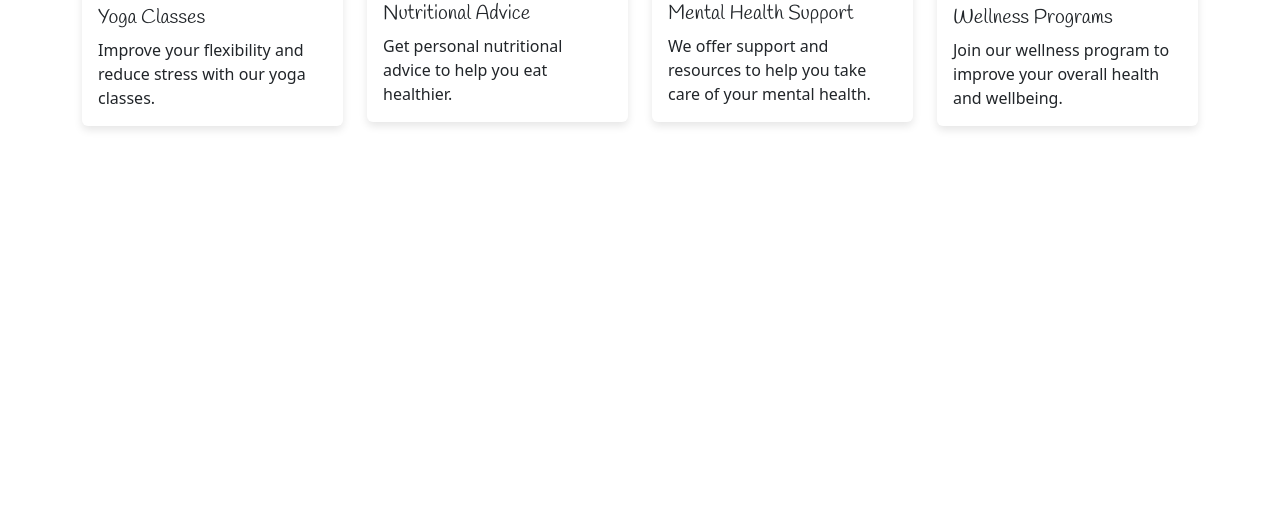
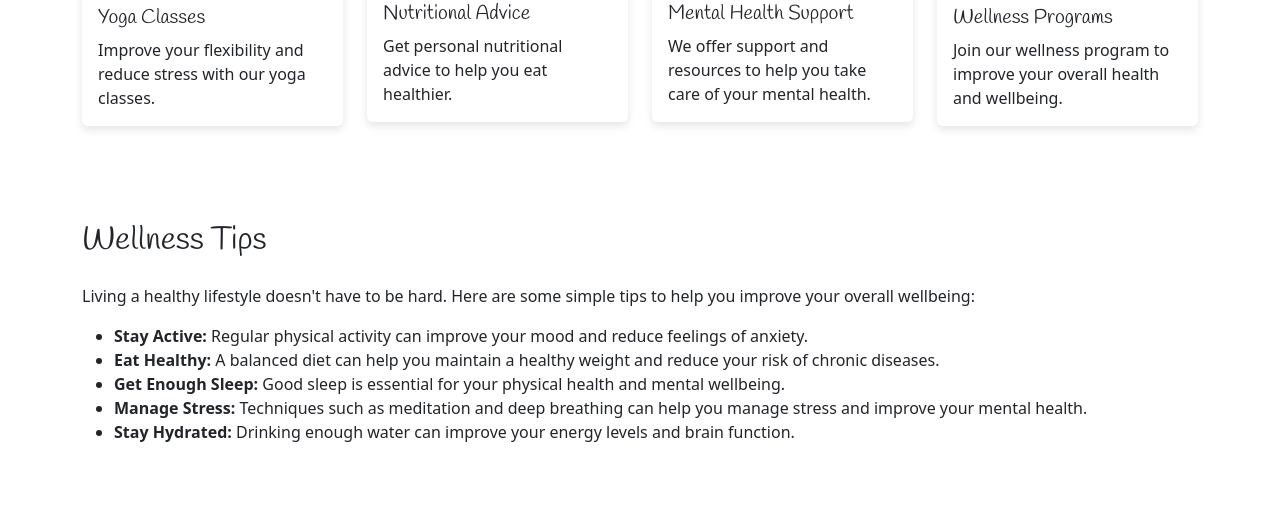
Before and after one commit to jeffchen1118/SEVEN_SEAS_SPA, a plain HTML site: page index.html in a window 1280 px wide. Shown: the part 778-1286 px from the top of the page. Before the commit the page ends 952 px from the top, so only its background shows below. Drawn offline with nearby package versions, Linux system fonts and the light colour scheme.

Commit message:
Feat: Add Wellness Tips section

```diff
--- a/index.html
+++ b/index.html
@@ -99,6 +99,21 @@
         </div>
     </section>
 
+    <!-- Wellness Tips Section -->
+    <section class="wellness-tips py-5">
+        <div class="container">
+            <h2 class="mb-4">Wellness Tips</h2>
+            <p>Living a healthy lifestyle doesn't have to be hard. Here are some simple tips to help you improve your overall wellbeing:</p>
+            <ul>
+                <li><strong>Stay Active:</strong> Regular physical activity can improve your mood and reduce feelings of anxiety.</li>
+                <li><strong>Eat Healthy:</strong> A balanced diet can help you maintain a healthy weight and reduce your risk of chronic diseases.</li>
+                <li><strong>Get Enough Sleep:</strong> Good sleep is essential for your physical health and mental wellbeing.</li>
+                <li><strong>Manage Stress:</strong> Techniques such as meditation and deep breathing can help you manage stress and improve your mental health.</li>
+                <li><strong>Stay Hydrated:</strong> Drinking enough water can improve your energy levels and brain function.</li>
+            </ul>
+        </div>
+    </section>
+
     <!-- Bootstrap5 JS -->
     <script src="https://cdn.jsdelivr.net/npm/bootstrap@5.3.3/dist/js/bootstrap.bundle.min.js"
         integrity="sha384-YvpcrYf0tY3lHB60NNkmXc5s9fDVZLESaAA55NDzOxhy9GkcIdslK1eN7N6jIeHz" crossorigin="anonymous">
```
